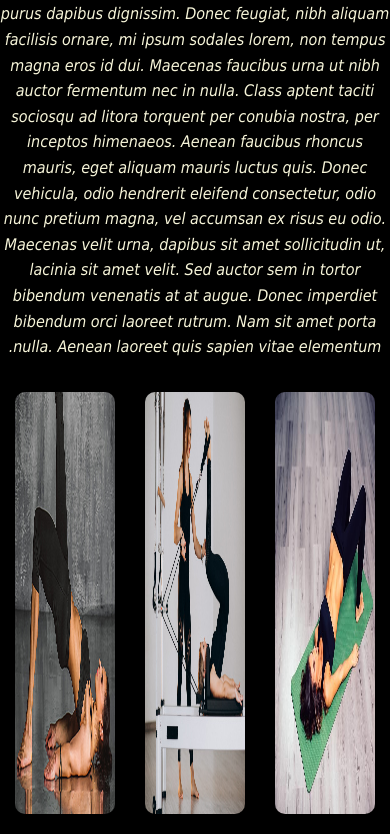
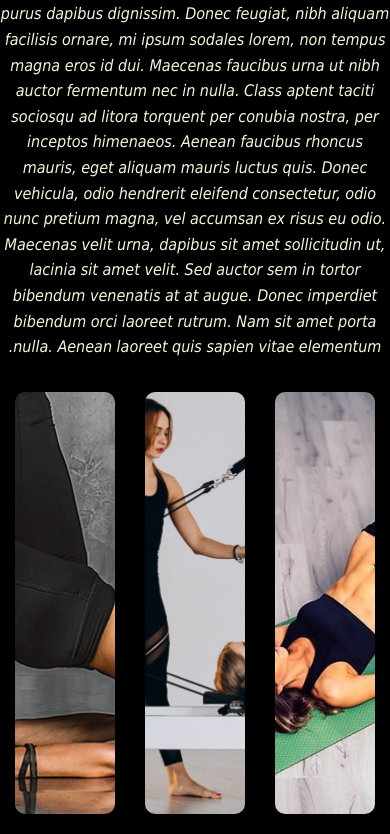
Before and after one commit to GalGurGurevich/Ester, a React (Create React App) app: page /about in a window 390 px wide. Shown: the part 773-1607 px from the top of the page. Built offline with nearby package versions, Linux system fonts and the light colour scheme.

Commit message:
fix mobile photos

```diff
--- a/src/Components/Instaphoto/Instaphoto.css
+++ b/src/Components/Instaphoto/Instaphoto.css
@@ -11,3 +11,8 @@
     width: 100%;
     border-radius: 10px;
 }
+@media screen and (max-width: 767px) {
+    .img {
+        object-fit: cover;
+    }
+}
```
